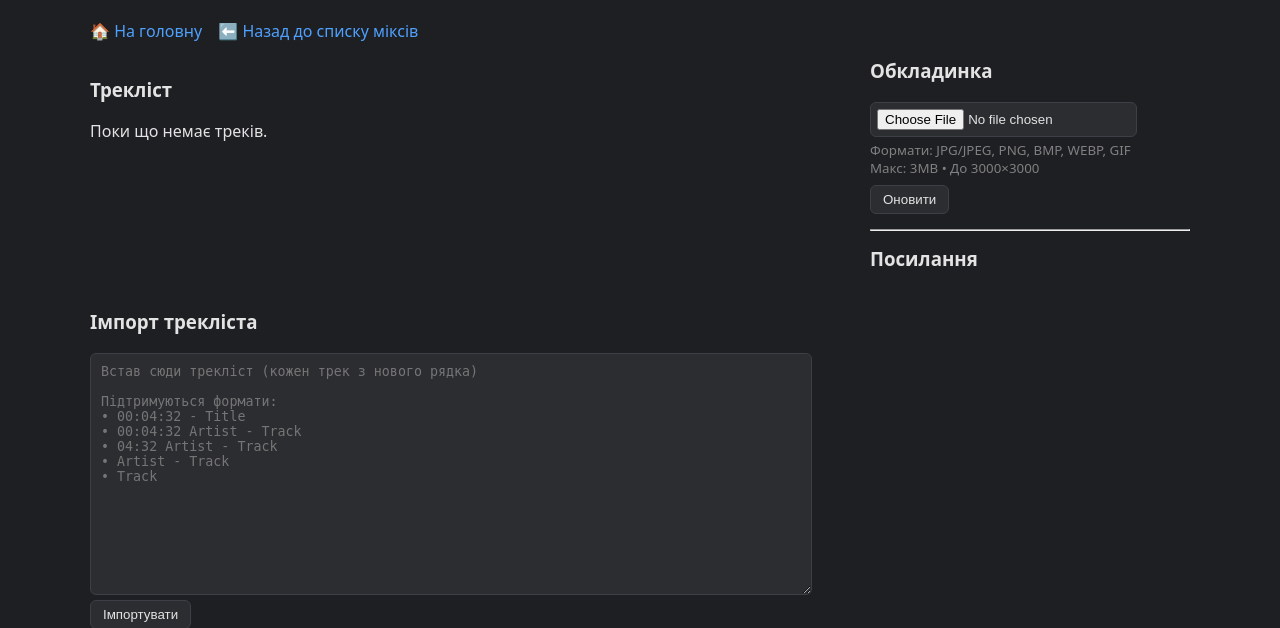
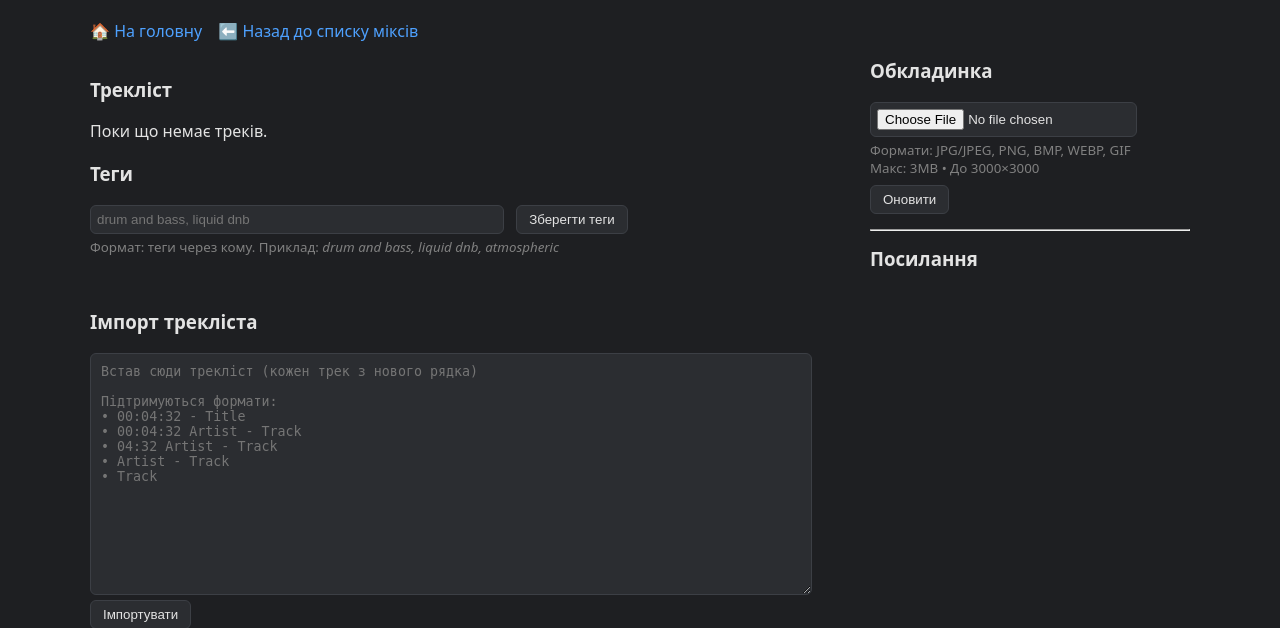
Before and after one commit to TutorialGuy/music_mix_database, a Flask app: template templates/mix_detail.html in a window 1280 px wide. Shown: the part 73-701 px from the top of the page. Run offline with Flask 3, Linux system fonts and the light colour scheme; the template is opened without the code that fills it, so the values that code supplies are empty.

Commit message:
редагування тегів (через кому)

```diff
--- a/app.py
+++ b/app.py
@@ -3,7 +3,7 @@ from database import (
     init_db, add_mix, get_all_mixes, get_mix_by_id,
     add_track_to_mix, get_tracks_for_mix,
     get_mix_track_row, update_mix_track,
-    get_mix_cover, update_mix_cover,
+    get_mix_cover, update_mix_cover, update_mix_tags,
     delete_mix_track, delete_mix,
     search_tracks, search_mixes
 )
@@ -461,6 +461,21 @@ def update_cover(mix_id):
 
     return redirect(f"/mix/{mix_id}")
 
+@app.route("/mix/<int:mix_id>/update-tags", methods=["POST"])
+def update_tags(mix_id):
+    mix = get_mix_by_id(mix_id)
+    if not mix:
+        return redirect("/mixes")
+
+    raw_tags = request.form.get("tags", "")
+
+    # нормалізація Philomena-style
+    tags_list = [t.strip().lower() for t in raw_tags.split(",") if t.strip()]
+    tags_value = ", ".join(tags_list)
+
+    update_mix_tags(mix_id, tags_value)
+    return redirect(f"/mix/{mix_id}")
+
 @app.route("/delete-track/<int:mix_track_id>")
 def delete_track(mix_track_id):
     row = get_mix_track_row(mix_track_id)
--- a/database.py
+++ b/database.py
@@ -217,6 +217,12 @@ def update_mix_track(mix_track_id, artist, title, soundcloud, time_value):
 
     return True
 
+def update_mix_tags(mix_id: int, tags: str):
+    with get_connection() as conn:
+        cur = conn.cursor()
+        cur.execute("UPDATE mixes SET tags = ? WHERE id = ?", (tags, mix_id))
+        conn.commit()
+
 def get_mix_cover(mix_id):
     with get_connection() as conn:
         cur = conn.cursor()
@@ -244,6 +250,7 @@ def search_tracks(query):
             ORDER BY m.id DESC, mt.id ASC
         """, (q, q))
         return cur.fetchall()
+
 def search_mixes(query):
     q = f"%{query.strip()}%"
     with get_connection() as conn:
--- a/templates/mix_detail.html
+++ b/templates/mix_detail.html
@@ -43,6 +43,8 @@
             </ol>
         {% endif %}
 
+       <h3>Теги</h3>
+
         {% if tags %}
             <p>
                 {% for tag in tags.split(",") %}
@@ -50,6 +52,17 @@
                 {% endfor %}
             </p>
         {% endif %}
+
+        <form method="post" action="/mix/{{ mix_id }}/update-tags" style="margin-top:8px;">
+            <input name="tags" value="{{ tags }}" style="width:400px"
+                   placeholder="drum and bass, liquid dnb">
+            <button type="submit" style="margin-left:8px;">Зберегти теги</button>
+        </form>
+
+        <small style="display:block;color:gray;margin-top:4px;">
+            Формат: теги через кому. Приклад: <i>drum and bass, liquid dnb, atmospheric</i>
+        </small>
+
     </div>
 
     <!-- Права колонка: обкладинка + посилання -->
```
